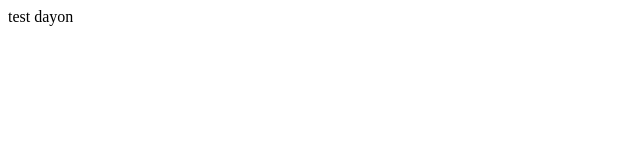
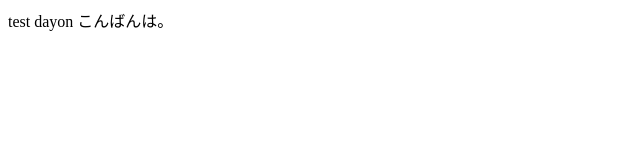
Before and after one commit to Gnagano/nexseedClass, a plain HTML site: page index.html in a window 1280 px wide. Shown: the whole page, without its empty margins (0-640 px from the left). Drawn offline with Linux system fonts and the light colour scheme.

Commit message:
[add]こんばんは。

```diff
--- a/index.html
+++ b/index.html
@@ -6,5 +6,6 @@
   </head>
   <body>
     test dayon
+    こんばんは。
   </body>
 </html>
```
